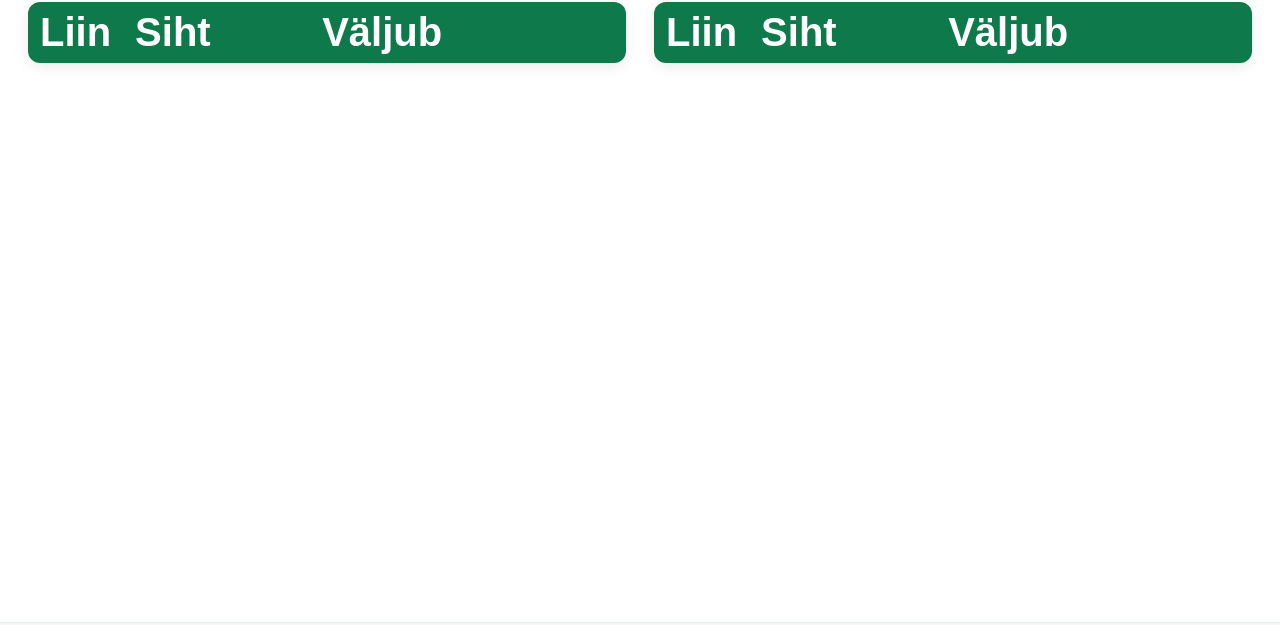
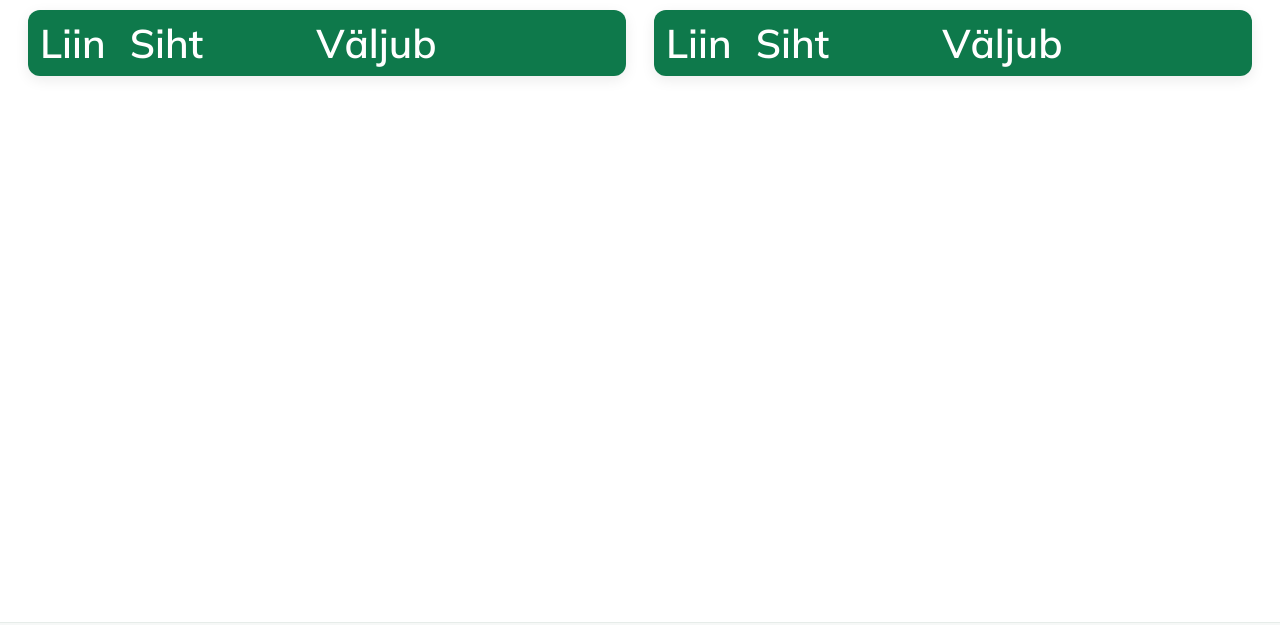
Before and after one commit to Kutsuu/perg-transport, a website: page index.html in a window 1280 px wide. Shown: the part 122-747 px from the top of the page. Drawn offline with nearby package versions, Linux system fonts and the light colour scheme; no server answers.

Commit message:
Refactor index.html with updated styles and fonts
Updated HTML structure and styles, added Google Fonts import.

```diff
--- a/index.html
+++ b/index.html
@@ -6,6 +6,8 @@
   <title>Väljumised</title>
   <meta name="viewport" content="width=device-width,initial-scale=1" />
   <style>
+    @import url('https://fonts.googleapis.com/css2?family=Mulish:ital,wght@0,200..1000;1,200..1000&display=swap');
+
     :root {
       --bg: #ffffff;
       --panel: #ffffff;
```
